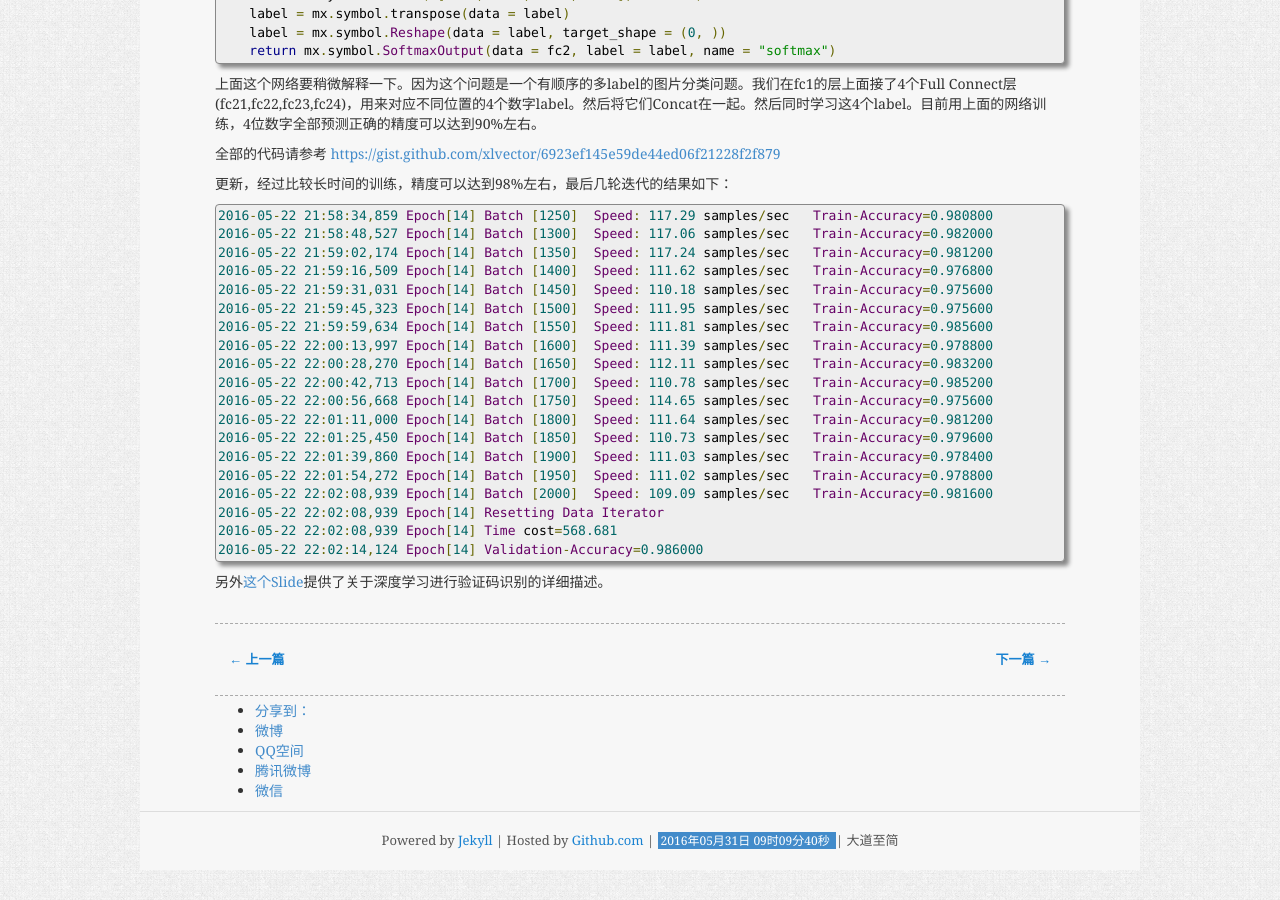
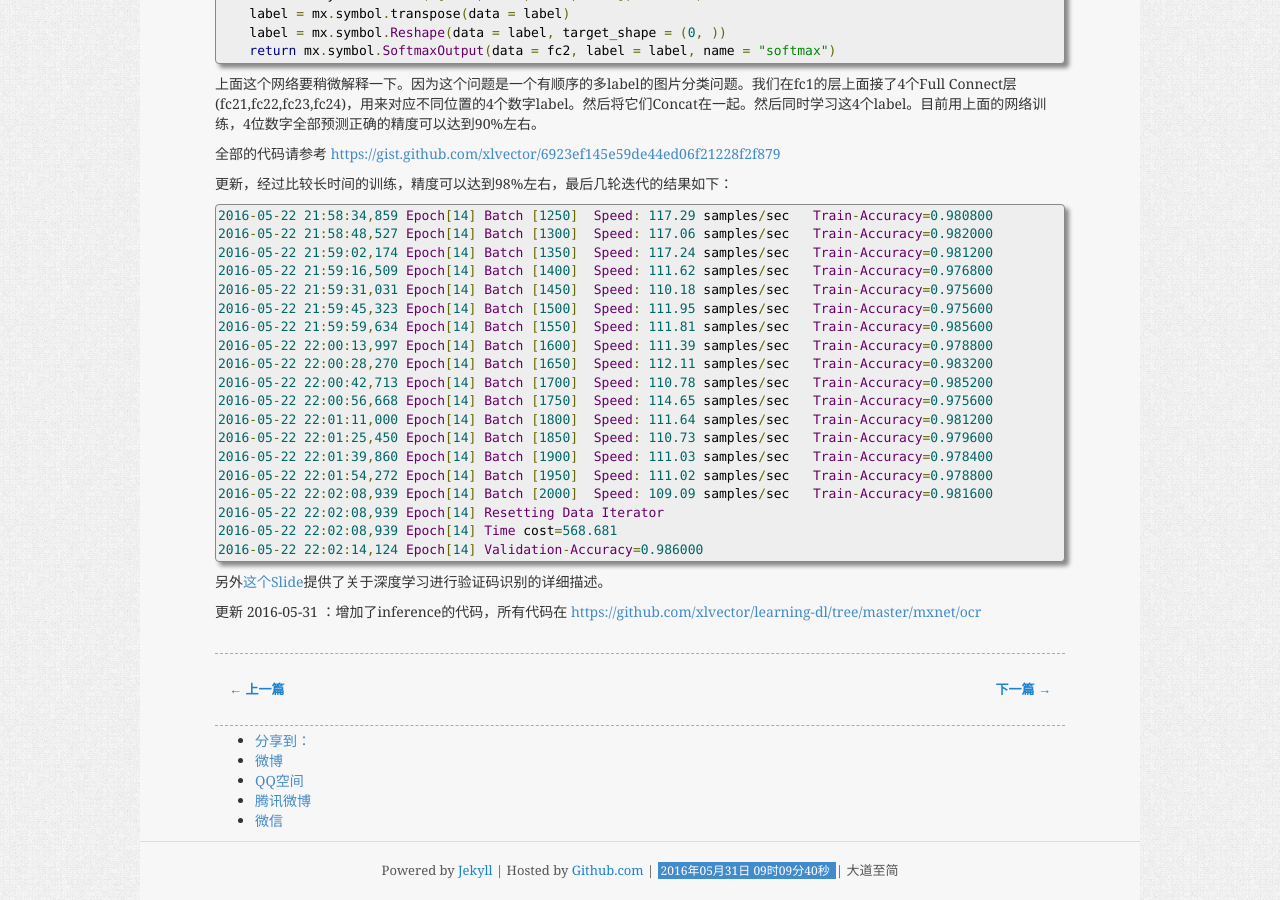
Before and after one commit to xlvector/xlvector.github.com, a Jekyll site: the page built from _posts/2016-05-18-mxnet-ocr-cnn.md, in a window 1280 px wide and 900 px high, scrolled down 2014 px. Built offline with Jekyll 4.4.1, drawn with Linux system fonts in a browser that asks for light colours; comment, search, counter and statistics services are not loaded.

Commit message:
change ocr

```diff
--- a/_posts/2016-05-18-mxnet-ocr-cnn.md
+++ b/_posts/2016-05-18-mxnet-ocr-cnn.md
@@ -126,3 +126,5 @@ OCR是一个古老的问题。这里我们考虑一类特殊的OCR问题，就
     2016-05-22 22:02:14,124 Epoch[14] Validation-Accuracy=0.986000
 
 另外[这个Slide](http://www.cs.sjsu.edu/faculty/pollett/masters/Semesters/Spring15/geetika/CS298%20Slides%20-%20PDF)提供了关于深度学习进行验证码识别的详细描述。
+
+更新 2016-05-31 ：增加了inference的代码，所有代码在 [https://github.com/xlvector/learning-dl/tree/master/mxnet/ocr](https://github.com/xlvector/learning-dl/tree/master/mxnet/ocr)
```
